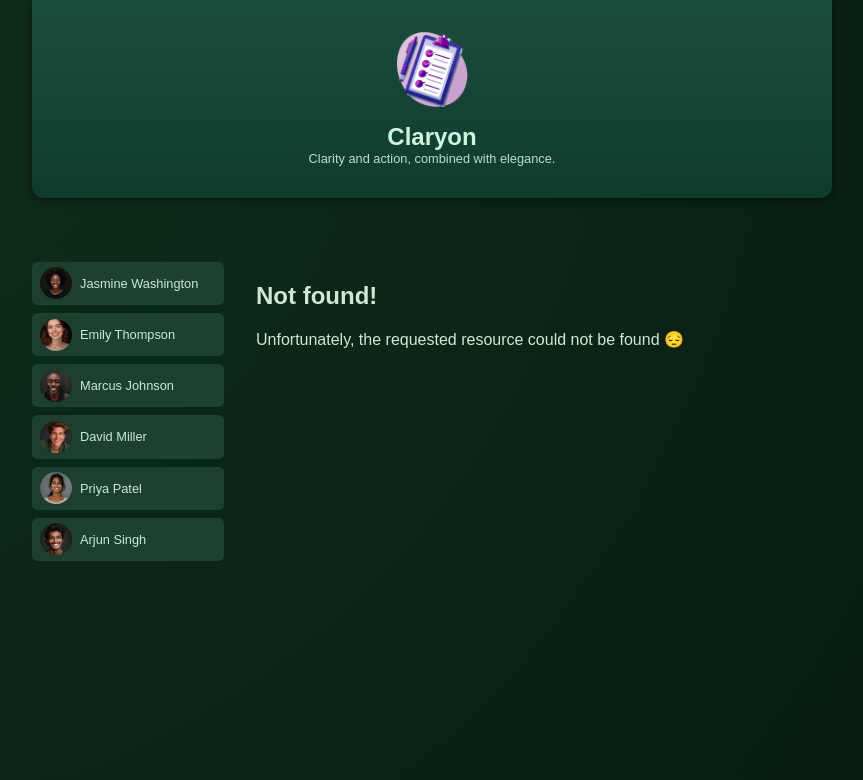
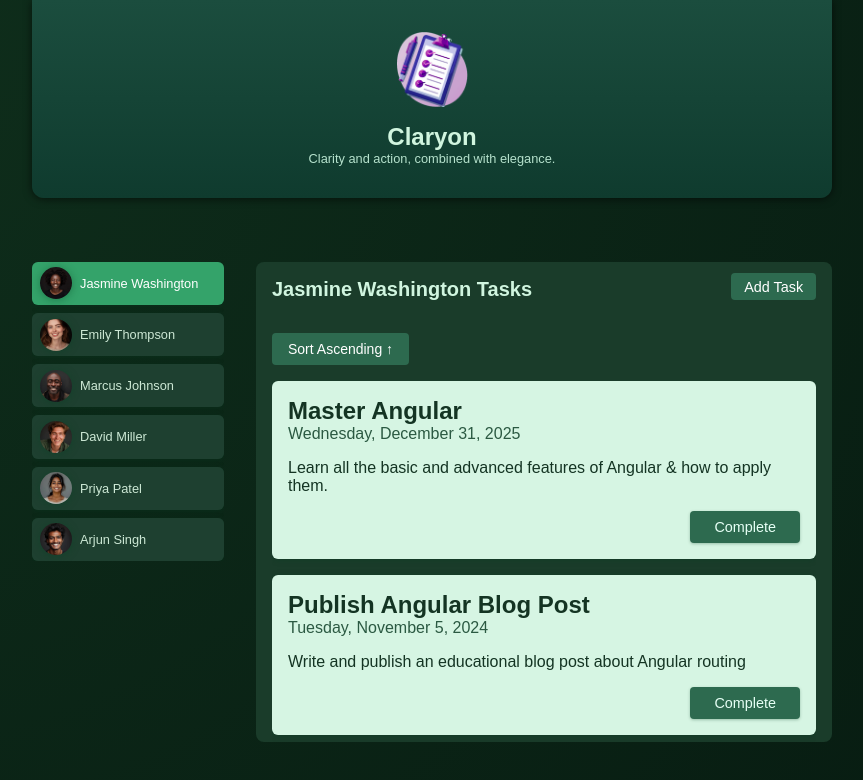
Before and after one commit to adnan5509/Claryon, an Angular app: page /users/u1/tasks in a window 1280 px wide. Before the commit this address led to /unauthorized. Shown: the top 780 px of the page, without its empty margins (208-1071 px from the left). Built offline with nearby package versions, Linux system fonts and the light colour scheme.

Commit message:
add new tasks and update user guard logic for improved access control

```diff
--- a/src/app/tasks/tasks.service.ts
+++ b/src/app/tasks/tasks.service.ts
@@ -27,6 +27,125 @@ export class TasksService {
       summary:
         'Prepare and describe an issue template which will help with project management',
       dueDate: '2024-06-15',
+    },
+    {
+      id: 't4',
+      userId: 'u2',
+      title: 'Design Landing Page',
+      summary: 'Create wireframes and high-fidelity designs for the landing page',
+      dueDate: '2024-07-10',
+    },
+    {
+      id: 't5',
+      userId: 'u4',
+      title: 'Implement CI/CD',
+      summary: 'Setup continuous integration and deployment pipelines',
+      dueDate: '2024-08-01',
+    },
+    {
+      id: 't6',
+      userId: 'u5',
+      title: 'Database Optimization',
+      summary: 'Analyze slow queries and optimize PostgreSQL performance',
+      dueDate: '2024-09-15',
+    },
+    {
+      id: 't7',
+      userId: 'u6',
+      title: 'Create Test Cases',
+      summary: 'Write unit and integration tests for the existing services',
+      dueDate: '2024-10-10',
+    },
+    {
+      id: 't8',
+      userId: 'u1',
+      title: 'Publish Angular Blog Post',
+      summary: 'Write and publish an educational blog post about Angular routing',
+      dueDate: '2024-11-05',
+    },
+    {
+      id: 't9',
+      userId: 'u2',
+      title: 'Conduct User Interviews',
+      summary: 'Schedule and conduct user interviews for product feedback',
+      dueDate: '2024-06-20',
+    },
+    {
+      id: 't10',
+      userId: 'u5',
+      title: 'Setup Monitoring',
+      summary: 'Integrate application performance monitoring tools',
+      dueDate: '2024-07-25',
+    },
+    {
+      id: 't11',
+      userId: 'u4',
+      title: 'Refactor Authentication Module',
+      summary: 'Improve code structure and add better error handling in auth flow',
+      dueDate: '2024-06-18',
+    },
+    {
+      id: 't12',
+      userId: 'u6',
+      title: 'Research Micro Frontends',
+      summary: 'Explore module federation and other micro frontend approaches',
+      dueDate: '2024-07-03',
+    },
+    {
+      id: 't13',
+      userId: 'u1',
+      title: 'Setup GitHub Actions',
+      summary: 'Add CI workflow using GitHub Actions for automated tests',
+      dueDate: '2024-06-10',
+    },
+    {
+      id: 't14',
+      userId: 'u5',
+      title: 'Onboard New Developer',
+      summary: 'Prepare documentation and onboarding steps for a new team member',
+      dueDate: '2024-06-22',
+    },
+    {
+      id: 't15',
+      userId: 'u2',
+      title: 'Accessibility Audit',
+      summary: 'Review and improve accessibility of the main application',
+      dueDate: '2024-07-01',
+    },
+    {
+      id: 't16',
+      userId: 'u3',
+      title: 'Integrate Payment Gateway',
+      summary: 'Implement Stripe payment in the checkout workflow',
+      dueDate: '2024-07-15',
+    },
+    {
+      id: 't17',
+      userId: 'u4',
+      title: 'Code Review Guidelines',
+      summary: 'Define and document best practices for reviewing PRs',
+      dueDate: '2024-06-28',
+    },
+    {
+      id: 't18',
+      userId: 'u6',
+      title: 'Build Reusable Components',
+      summary: 'Extract common UI logic into reusable Angular components',
+      dueDate: '2024-08-05',
+    },
+    {
+      id: 't19',
+      userId: 'u1',
+      title: 'Create Project Roadmap',
+      summary: 'Define milestones and release plans for the next 3 months',
+      dueDate: '2024-06-30',
+    },
+    {
+      id: 't20',
+      userId: 'u2',
+      title: 'Optimize Build Pipeline',
+      summary: 'Reduce Webpack build time by optimizing config and loaders',
+      dueDate: '2024-07-20',
     },
   ]);
 
--- a/src/app/users/user-tasks/user-tasks.gaurd.ts
+++ b/src/app/users/user-tasks/user-tasks.gaurd.ts
@@ -1,15 +1,19 @@
-import { Injectable } from "@angular/core";
+import { inject, Injectable } from "@angular/core";
 import { CanMatch, Route, Router, UrlSegment } from "@angular/router";
+import { UsersService } from "../users.service";
 
 @Injectable({ providedIn: 'root' })
 export class UserTasksGaurd implements CanMatch {
-    constructor(private router: Router) { }
+    constructor(private router: Router, private usersService: UsersService) { }
     canMatch(route: Route, segments: UrlSegment[]) {
-        const isAllowed = Math.random() > 0.5;
-        if (isAllowed) {
+        const userId = segments.length > 1 ? segments[1].path : null;
+        const user = userId ? this.usersService.getUser(userId) : null;
+        if (user?.active) {
+            return true;
+        } else if (user?.active === false && user.admin === true) {
             return true;
         }
-        this.router.navigate(['/unauthorized']);
+        this.router.navigate(['/not-a-admin']);
         return false;
     }
 }
--- a/src/app/users/users.routes.ts
+++ b/src/app/users/users.routes.ts
@@ -2,14 +2,17 @@ import { CanActivateFn, Router, Routes } from "@angular/router";
 import { NewTaskComponent } from "../tasks/new-task/new-task.component";
 import { TasksComponent, tasksResolver } from "../tasks/tasks.component";
 import { inject } from "@angular/core";
+import { UsersService } from "./users.service";
 
 
 const AddNewTaskGaurd: CanActivateFn = (route, segments) => {
     const router = inject(Router);
-    if (route.params['userId'] === 'u1' || route.params['userId'] === 'u2') {
+    const userService = inject(UsersService);
+    const userId = route.params['userId'];
+    if (userService.getUser(userId)?.active) {
         return true;
     }
-    router.navigate(['/goAway']);
+    router.navigate(['/not-a-member']);
     return false;
 }
 export const userRoutes: Routes = [
--- a/src/dummy-users.ts
+++ b/src/dummy-users.ts
@@ -3,30 +3,42 @@ export const DUMMY_USERS = [
     id: 'u1',
     name: 'Jasmine Washington',
     avatar: 'user-1.jpg',
+    active: true,
+    admin: false,
   },
   {
     id: 'u2',
     name: 'Emily Thompson',
     avatar: 'user-2.jpg',
+    active: false,
+    admin: true,
   },
   {
     id: 'u3',
     name: 'Marcus Johnson',
     avatar: 'user-3.jpg',
+    active: true,
+    admin: false,
   },
   {
     id: 'u4',
     name: 'David Miller',
     avatar: 'user-4.jpg',
+    active: false,
+    admin: false,
   },
   {
     id: 'u5',
     name: 'Priya Patel',
     avatar: 'user-5.jpg',
+    active: true,
+    admin: true,
   },
   {
     id: 'u6',
     name: 'Arjun Singh',
     avatar: 'user-6.jpg',
+    active: false,
+    admin: true,
   },
 ];
```
